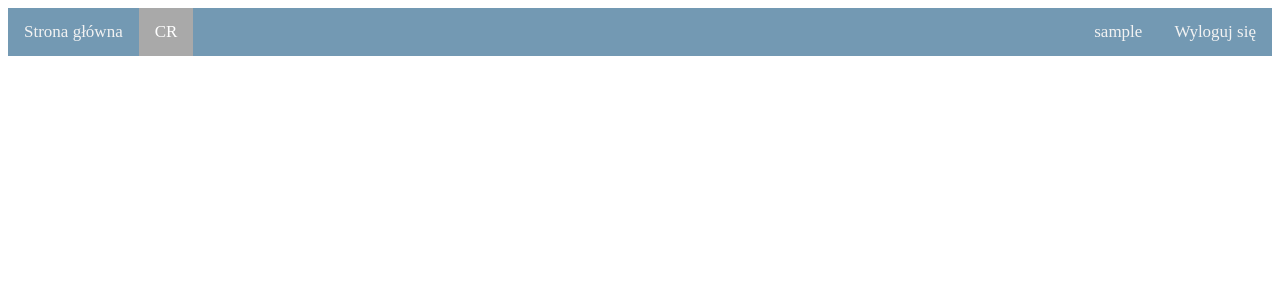
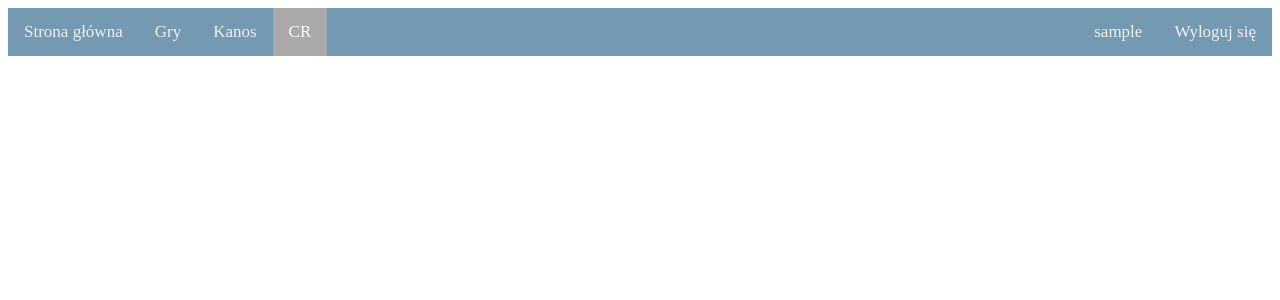
Before and after one commit to Kicend/stfu.waw.pl, a Flask app: page /cr in a window 1280 px wide. Shown: the top 300 px of the page. Run offline with Flask 2, Linux system fonts and the light colour scheme; the visitor is signed in with stand-in values (Sample User, id 1); data comes from the database, SQL or seed files in the repository; data that the repository does not hold is empty; parts of the project's set-up code (start-up, migrations or seed data) failed here and were passed over.

Commit message:
Standardized nav

```diff
--- a/templates/cr/cr_index.html
+++ b/templates/cr/cr_index.html
@@ -3,12 +3,14 @@
 <head>
     <meta charset="UTF-8">
     <title>Centralny Rejestr | stfu.waw.pl</title>
-    <link rel="stylesheet" type="text/css" href="../../static/css/style.css">
-    <link rel="stylesheet" type="text/css" href="../../static/css/cr.css">
+    <link rel="stylesheet" type="text/css" href="/static/css/style.css">
+    <link rel="stylesheet" type="text/css" href="/static/css/cr.css">
 </head>
 <body>
     <div id="nav_cr" class="nav nav_left">
         <a href="{{ url_for('routes.dashboard') }}">Strona główna</a>
+        <a href="{{ url_for('routes.games') }}">Gry</a>
+        <a href="{{ url_for('routes.kanos') }}">Kanos</a>
         <a href="#nav_cr" class="active">CR</a>
     </div>
     <div id="user_panel" class="nav nav_right">
--- a/templates/dashboard.html
+++ b/templates/dashboard.html
@@ -8,8 +8,8 @@
 <body>
     <div id="nav_index" class="nav nav_left">
         <a href="#nav_index" class="active">Strona główna</a>
-        <a href="{{ url_for('routes.netopol_lobby') }}">Netopol</a>
-        <a href="{{ url_for('routes.memory_game') }}">Memory</a>
+        <a href="{{ url_for('routes.games') }}">Gry</a>
+        <a href="{{ url_for('routes.kanos') }}">Kanos</a>
         <a href="{{ url_for('routes.central_registry') }}">CR</a>
     </div>
     <div id="user_panel" class="nav nav_right">
```
